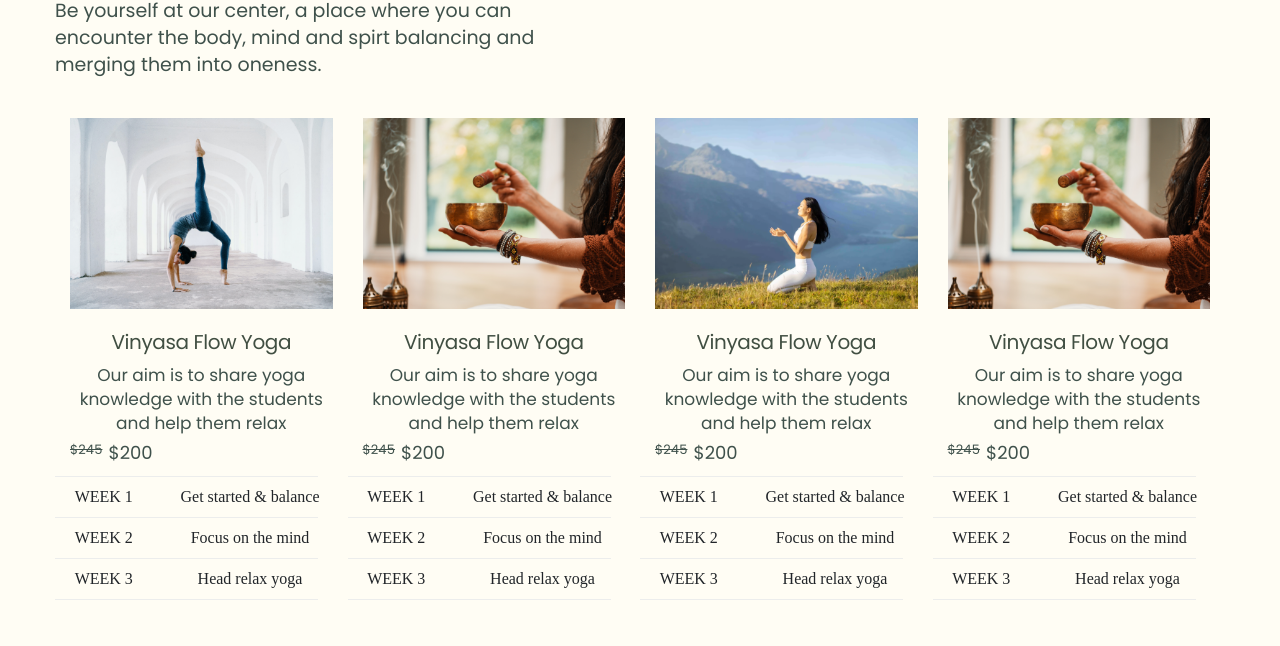
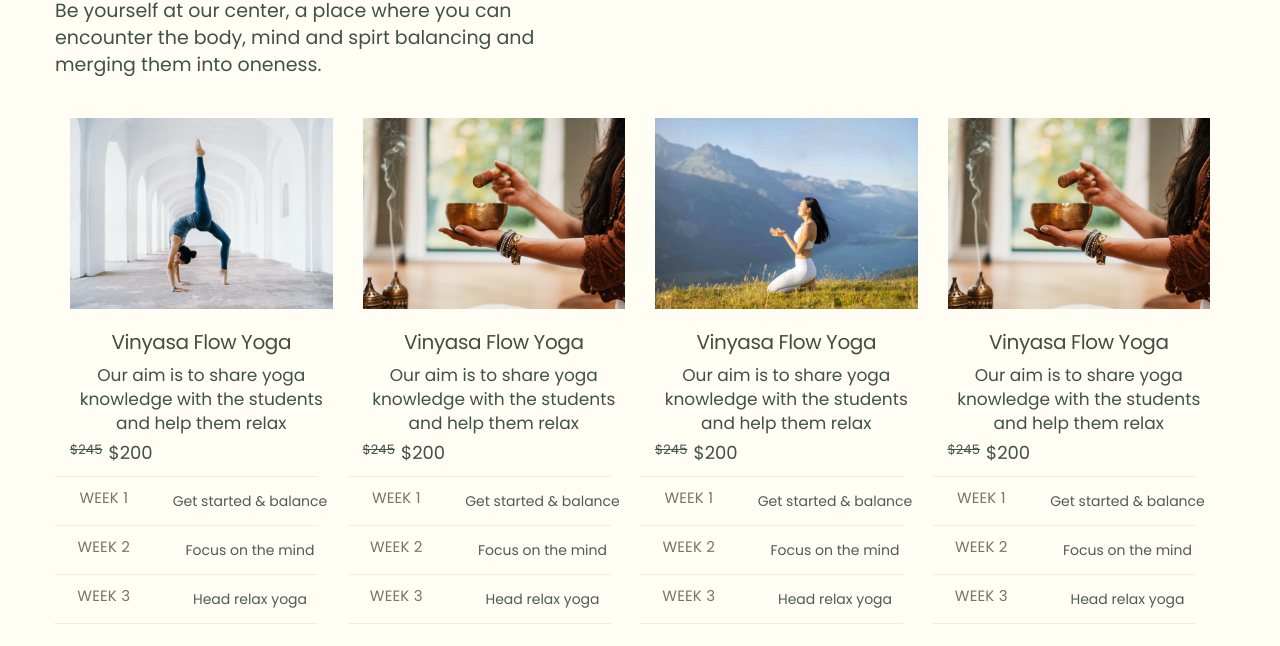
Before and after one commit to 05nam/anhNeo, a plain HTML site: page components/page2.html in a window 1280 px wide. Shown: the part 146-792 px from the top of the page. Drawn offline with nearby package versions, Linux system fonts and the light colour scheme.

Commit message:
update page2 week

```diff
--- a/Css/page2/main.scss
+++ b/Css/page2/main.scss
@@ -93,10 +93,7 @@
           }
         }
         .week {
-          //   border-bottom: #ecedec solid 1px;
           .row {
-            // border-top: #ecedec solid 1px;
-            // padding: 12px 0;
             .span_line {
               margin: 0 auto;
               min-width: 263px;
@@ -104,6 +101,36 @@
               background-color: #ecedec;
               margin: 12px 0;
             }
+            .col-4 {
+              font-family: "Poppins";
+              font-style: normal;
+              font-weight: 400;
+              font-size: 15px;
+              line-height: 18px;
+              /* identical to box height, or 120% */
+
+              letter-spacing: 0.01em;
+              text-transform: uppercase;
+              font-feature-settings: "pnum" on, "lnum" on, "kern" off;
+
+              /* Secondary/Subtitle */
+
+              color: #72776c;
+            }
+            .col-8 {
+              font-family: "Poppins";
+              font-style: normal;
+              font-weight: 400;
+              font-size: 14px;
+              line-height: 24px;
+              /* identical to box height, or 171% */
+
+              font-feature-settings: "pnum" on, "lnum" on;
+
+              /* Secondary/Color 2 */
+
+              color: #4e5c58;
+            }
           }
         }
       }
```
Also changed, not shown: Css/page2/main.css, 2 other files.
